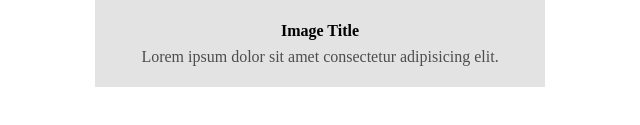
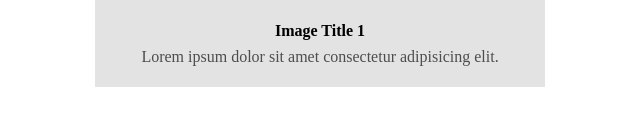
Before and after one commit to mohamadadithya/common-components, a plain HTML site: page slideshow/index.html in a window 1280 px wide. Shown: the part 525-650 px from the top of the page, 320-960 px from the left. Drawn offline with Linux system fonts and the light colour scheme.

Commit message:
updated slidescount to dynamic length

```diff
--- a/slideshow/index.html
+++ b/slideshow/index.html
@@ -20,35 +20,35 @@
             <div class="slide show">
                 <img src="/src/images/image-1.jpg" class="slide__image" alt="Image 1">
                 <div class="slide__details">
-                    <h1 class="slide__details__title">Image Title</h1>
+                    <h1 class="slide__details__title">Image Title 1</h1>
                     <p class="slide__details__description">Lorem ipsum dolor sit amet consectetur adipisicing elit.</p>
                 </div>
             </div>
             <div class="slide">
                 <img src="/src/images/image-2.jpg" class="slide__image" alt="Image 2">
                 <div class="slide__details">
-                    <h1 class="slide__details__title">Image Title</h1>
+                    <h1 class="slide__details__title">Image Title 2</h1>
                     <p class="slide__details__description">Lorem ipsum dolor sit amet consectetur adipisicing elit.</p>
                 </div>
             </div>
             <div class="slide">
                 <img src="/src/images/image-3.jpg" class="slide__image" alt="Image 3">
                 <div class="slide__details">
-                    <h1 class="slide__details__title">Image Title</h1>
+                    <h1 class="slide__details__title">Image Title 3</h1>
                     <p class="slide__details__description">Lorem ipsum dolor sit amet consectetur adipisicing elit.</p>
                 </div>
             </div>
             <div class="slide">
                 <img src="/src/images/image-4.jpg" class="slide__image" alt="Image 4">
                 <div class="slide__details">
-                    <h1 class="slide__details__title">Image Title</h1>
+                    <h1 class="slide__details__title">Image Title 4</h1>
                     <p class="slide__details__description">Lorem ipsum dolor sit amet consectetur adipisicing elit.</p>
                 </div>
             </div>
             <div class="slide">
                 <img src="/src/images/image-5.jpg" class="slide__image" alt="Image 5">
                 <div class="slide__details">
-                    <h1 class="slide__details__title">Image Title</h1>
+                    <h1 class="slide__details__title">Image Title 5</h1>
                     <p class="slide__details__description">Lorem ipsum dolor sit amet consectetur adipisicing elit.</p>
                 </div>
             </div>
--- a/slideshow/src/js/app.js
+++ b/slideshow/src/js/app.js
@@ -3,7 +3,7 @@ const prevButton = document.getElementById('prev');
 const nextButton = document.getElementById('next');
 const indicator = document.querySelector('.indicator');
 
-let slidesCount = 5;
+let slidesCount = slides.length;
 let currentSlide = 0;
 
 const handle = (status) => {
```
